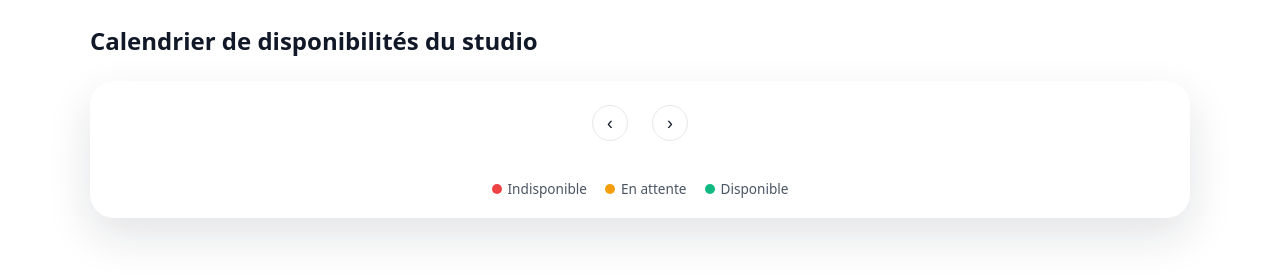
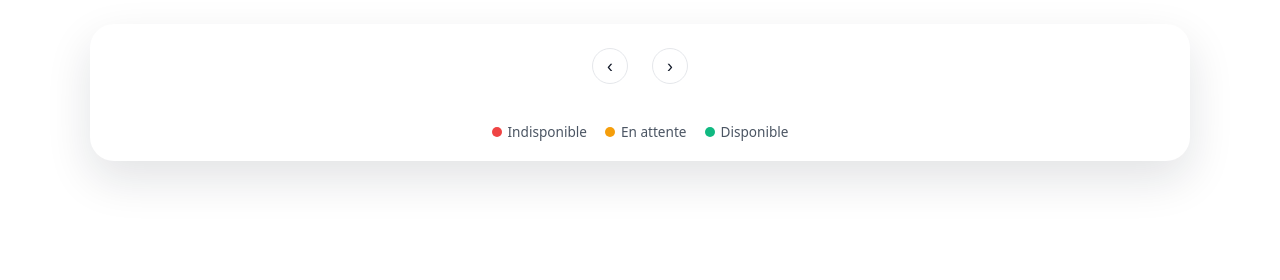
Before and after one commit to glafreniere95/studio-availability-calendar, a website: page public/embed.html in a window 1280 px wide. Drawn offline with Linux system fonts and the light colour scheme; no server answers.

Commit message:
Update embed.html

```diff
--- a/public/embed.html
+++ b/public/embed.html
@@ -9,10 +9,6 @@
   </head>
   <body>
     <div class="embed-root">
-      <header class="embed-header">
-        <h1>Calendrier de disponibilités du studio</h1>
-      </header>
-
       <main class="calendar-shell">
         <div class="calendar-nav">
           <button id="prevMonth" aria-label="Mois précédent">‹</button>
```
